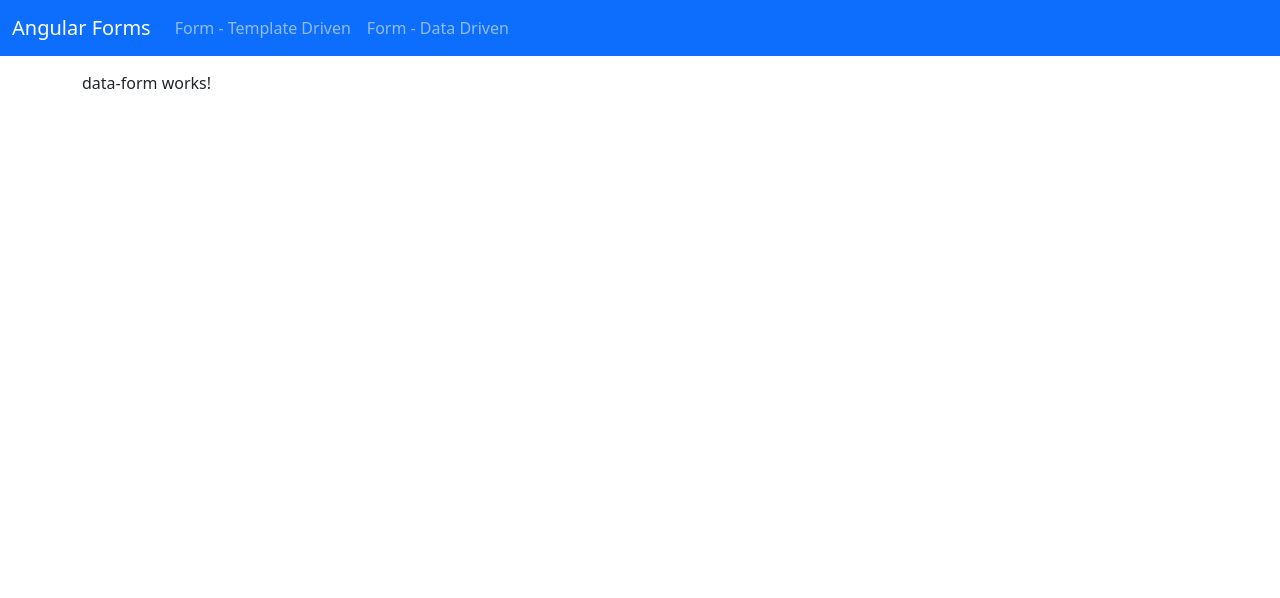
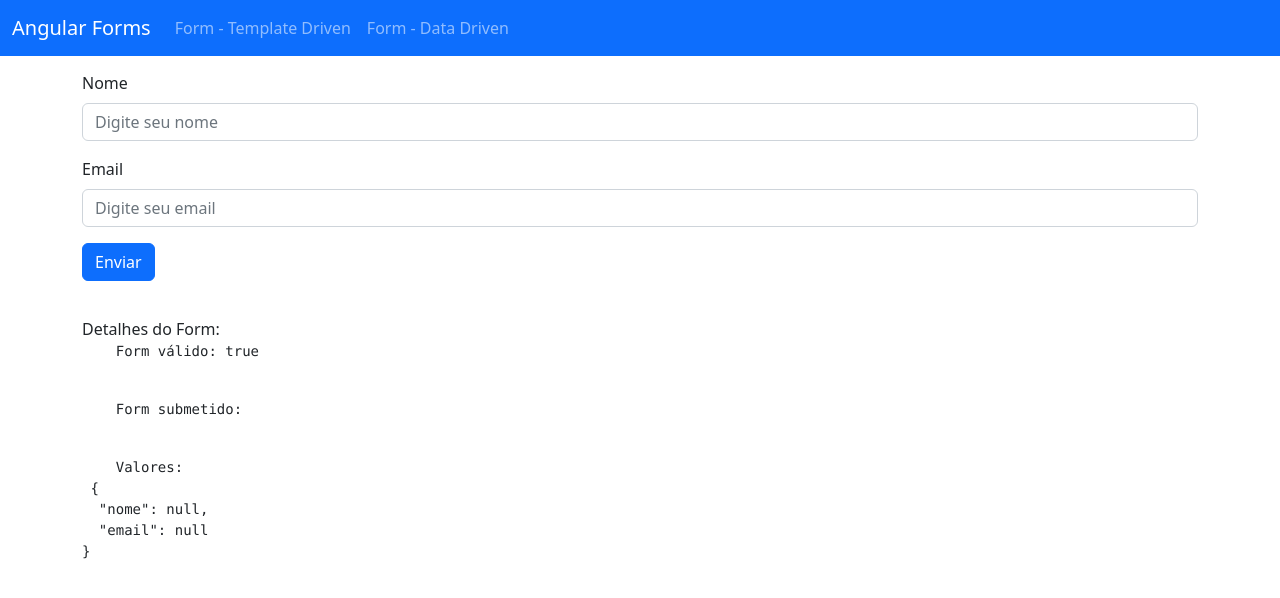
Before and after one commit to emanoelcampos/angular-forms-data-driven, an Angular app: page /dataForm in a window 1280 px wide. Shown: the top 598 px of the page. Built offline with nearby package versions, Linux system fonts and the light colour scheme.

Commit message:
Sincronizando HTML com FormGroup

```diff
--- a/src/app/data-form/data-form.component.html
+++ b/src/app/data-form/data-form.component.html
@@ -1 +1,42 @@
-<p>data-form works!</p>
+<form class="row g-3" [formGroup]="formulario">
+  <div class="form-group">
+    <div class="col-12">
+      <label for="nome" class="form-label">Nome</label>
+      <input
+        type="text"
+        class="form-control"
+        id="nome"
+        formControlName="nome"
+        placeholder="Digite seu nome"
+      />
+      <!-- <div>
+          {{ nome.className }}
+        </div> -->
+      <div class="invalid-feedback">
+        Nome é obrigatório.
+      </div>
+    </div>
+  </div>
+
+  <div class="form-group">
+    <div class="col-12">
+      <label for="email" class="form-label">Email</label>
+      <input
+        type="email"
+        class="form-control"
+        id="email"
+        formControlName="email"
+        placeholder="Digite seu email"
+      />
+      <div class="invalid-feedback">
+        Email inválido
+      </div>
+    </div>
+  </div>
+
+  <div class="col-12">
+    <button type="submit" class="btn btn-primary">Enviar</button>
+  </div>
+
+  <app-form-debug [form]="formulario"></app-form-debug>
+</form>
--- a/src/app/data-form/data-form.module.ts
+++ b/src/app/data-form/data-form.module.ts
@@ -2,6 +2,8 @@
 import { CommonModule } from '@angular/common';
 import { ReactiveFormsModule } from '@angular/forms';
 import { DataFormComponent } from './data-form.component';
+import { SharedModule } from '../shared/shared.module';
+
 
 
 @NgModule({
@@ -10,7 +12,8 @@
   ],
   imports: [
     CommonModule,
-    ReactiveFormsModule
+    ReactiveFormsModule,
+    SharedModule
   ]
 })
 export class DataFormModule { }
--- a/src/app/form-debug/form-debug.component.html
+++ b/src/app/shared/form-debug/form-debug.component.html
@@ -1,6 +1,6 @@
 <div style="margin-top: 20px">
   <div>
-    Detalhes do Form
+    Detalhes do Form:
   </div>
   <pre>
     Form válido: {{ form.valid }}
```
Also changed, not shown: src/app/shared/shared.module.ts (added, +18 -0 lines), src/app/template-form/template-form.module.ts (+4 -4 lines), src/app/shared/form-debug/form-debug.component.css (added), src/app/shared/form-debug/form-debug.component.ts (renamed from src/app/form-debug/form-debug.component.ts), 1 other file (tests, documents, lock files or other folders).
